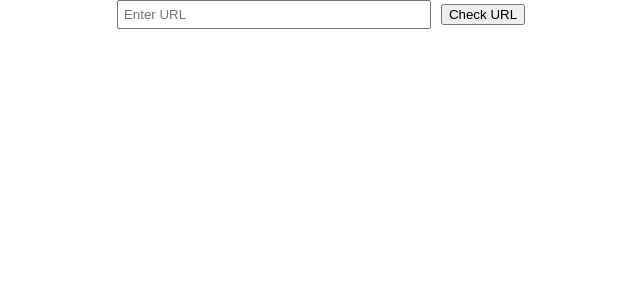
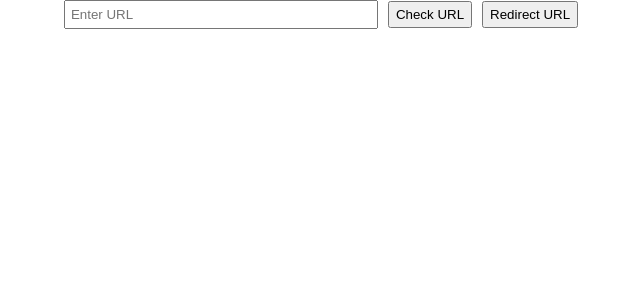
Before and after one commit to jaydipsonani/urlChecker, a React (Create React App) app: page / in a window 1280 px wide. Shown: the top 300 px of the page, without its empty margins (319-959 px from the left). Built offline with nearby package versions, Linux system fonts and the light colour scheme.

Commit message:
urlchecker

```diff
--- a/src/urlChecker.js
+++ b/src/urlChecker.js
@@ -1,3 +1,5 @@
+
+
 import React, { useState } from "react";
 
 const URLChecker = () => {
@@ -17,12 +19,22 @@ const URLChecker = () => {
     setIsValid(null);
 
     try {
+      // Check if the URL is reachable
       await fetch(url, { method: "HEAD", mode: "no-cors" });
       setIsValid(true);
     } catch (error) {
       setIsValid(false);
     }
     setLoading(false);
+  };
+
+  const handleRedirect = () => {
+    if (isValid && url.trim()) {
+      // Redirect to the URL in a new tab
+      window.open(url, "_blank");
+    } else {
+      setError("URL is not valid or reachable");
+    }
   };
 
   return (
@@ -34,10 +46,22 @@ const URLChecker = () => {
         placeholder="Enter URL"
         style={{ width: "300px", padding: "5px", marginRight: "10px" }}
       />
-      <button onClick={checkUrl} disabled={loading}>
+      <button
+        style={{ cursor: "pointer", height: "27px" }}
+        onClick={checkUrl}
+        disabled={loading}
+      >
         {loading ? "Checking..." : "Check URL"}
       </button>
+      <button
+        onClick={handleRedirect}
+        style={{ cursor: "pointer", height: "27px", marginLeft: "10px" }}
+      >
+        {loading ? "Redirecting..." : "Redirect URL"}
+      </button>
+
       {error && <div style={{ marginTop: "10px", color: "red" }}>{error}</div>}
+
       {isValid !== null && !error && (
         <div style={{ marginTop: "10px", color: isValid ? "green" : "red" }}>
           {isValid ? "URL is working!" : "URL is not working!"}
```
